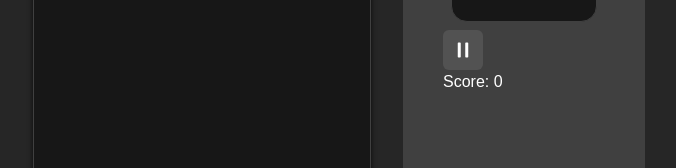
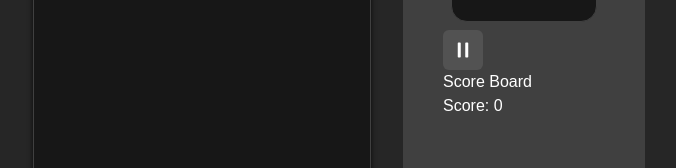
Before and after one commit to leogurja/tetris, a React (Vite) app: page / in a window 1280 px wide. Shown: the part 260-428 px from the top of the page, without its empty margins (301-977 px from the left). Built offline with nearby package versions, Linux system fonts and the light colour scheme; a web font is replaced by a local one.

Commit message:
add scoreboard

```diff
--- a/src/components/Menu.tsx
+++ b/src/components/Menu.tsx
@@ -2,11 +2,12 @@ import { ArrowPathIcon, PauseIcon, PlayIcon } from "@heroicons/react/24/solid";
 import { useMemo } from "react";
 import { shallow } from "zustand/shallow";
 import { useTetris } from "../tetris";
+import { Scoreboard } from "./Scoreboard";
 import { UpcomingPiece } from "./UpcomingPiece";
 
 export function Menu() {
-  const [playPause, isGameOver, isRunning, score] = useTetris(
-    (t) => [t.playPause, t.isGameOver, t.isRunning, t.score],
+  const [playPause, isGameOver, isRunning] = useTetris(
+    (t) => [t.playPause, t.isGameOver, t.isRunning],
     shallow
   );
   const Icon = useMemo(
@@ -24,7 +25,7 @@ export function Menu() {
       >
         <Icon className="h-6 w-6" />
       </span>
-      <p>Score: {score}</p>
+      <Scoreboard />
     </aside>
   );
 }
--- /dev/null
+++ b/src/components/Scoreboard.tsx
@@ -0,0 +1,29 @@
+import { useEffect } from "react";
+import { useTetris } from "../tetris";
+import { useScoreboard } from "../tetris/useScoreboard";
+
+export function Scoreboard() {
+  const [score, isGameOver] = useTetris((t) => [t.score, t.isGameOver]);
+  const [scoreboard, save] = useScoreboard((t) => [t.scoreboard, t.save]);
+
+  useEffect(
+    () => {
+      if (isGameOver) save(score);
+    },
+    // não queremos rodar este efeito caso score ou save mudem
+    // eslint-disable-next-line react-hooks/exhaustive-deps
+    [isGameOver]
+  );
+
+  return (
+    <div>
+      <h2>Score Board</h2>
+      <p>Score: {score}</p>
+      {scoreboard.map((score, index) => (
+        <p key={index}>
+          {index + 1}. {score}
+        </p>
+      ))}
+    </div>
+  );
+}
--- /dev/null
+++ b/src/tetris/useScoreboard.ts
@@ -0,0 +1,24 @@
+import { create } from "zustand";
+import { persist } from "zustand/middleware";
+
+interface ScoreState {
+  scoreboard: number[];
+  save: (score: number) => void;
+}
+
+export const useScoreboard = create<ScoreState>()(
+  persist(
+    (set, get) => ({
+      scoreboard: [],
+      save: (score: number) =>
+        set({
+          scoreboard: [...get().scoreboard, score]
+            .sort((a, b) => b - a)
+            .slice(0, 9),
+        }),
+    }),
+    {
+      name: "scoreboard", // unique name
+    }
+  )
+);
```
